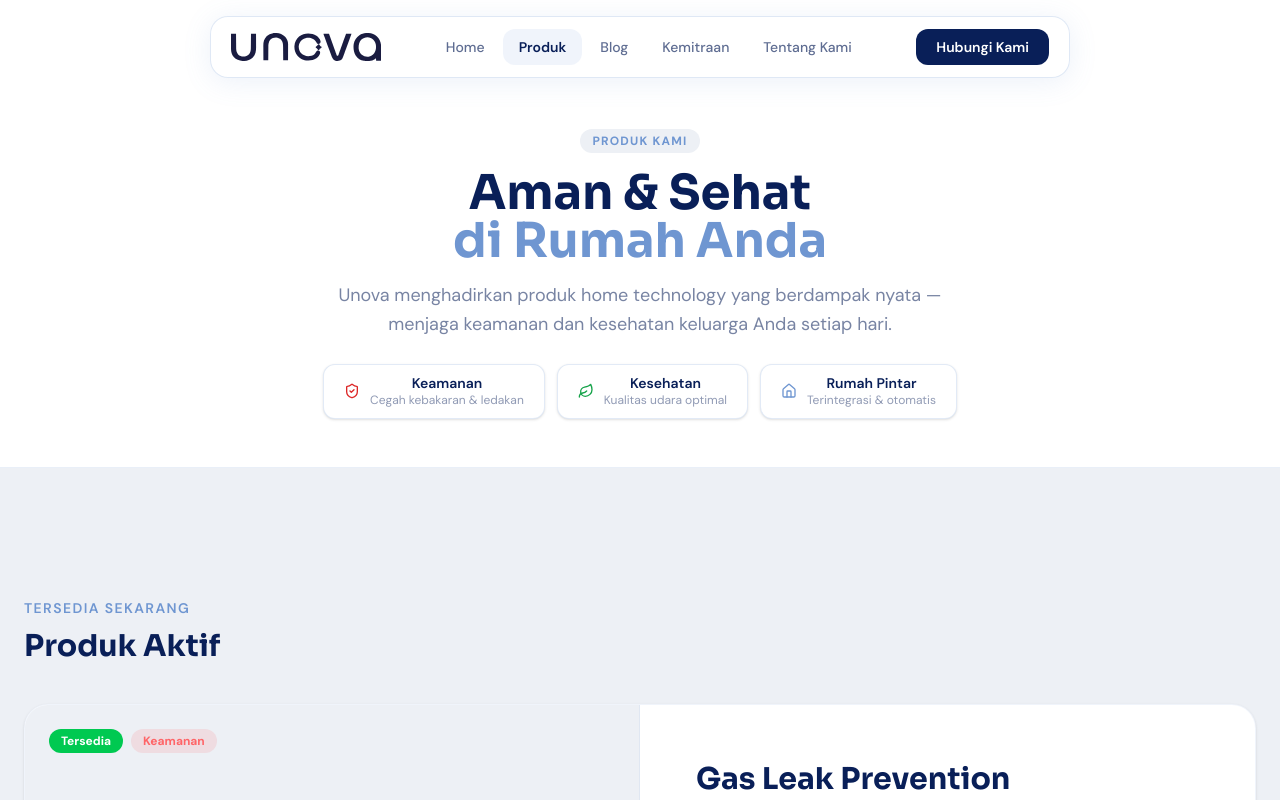
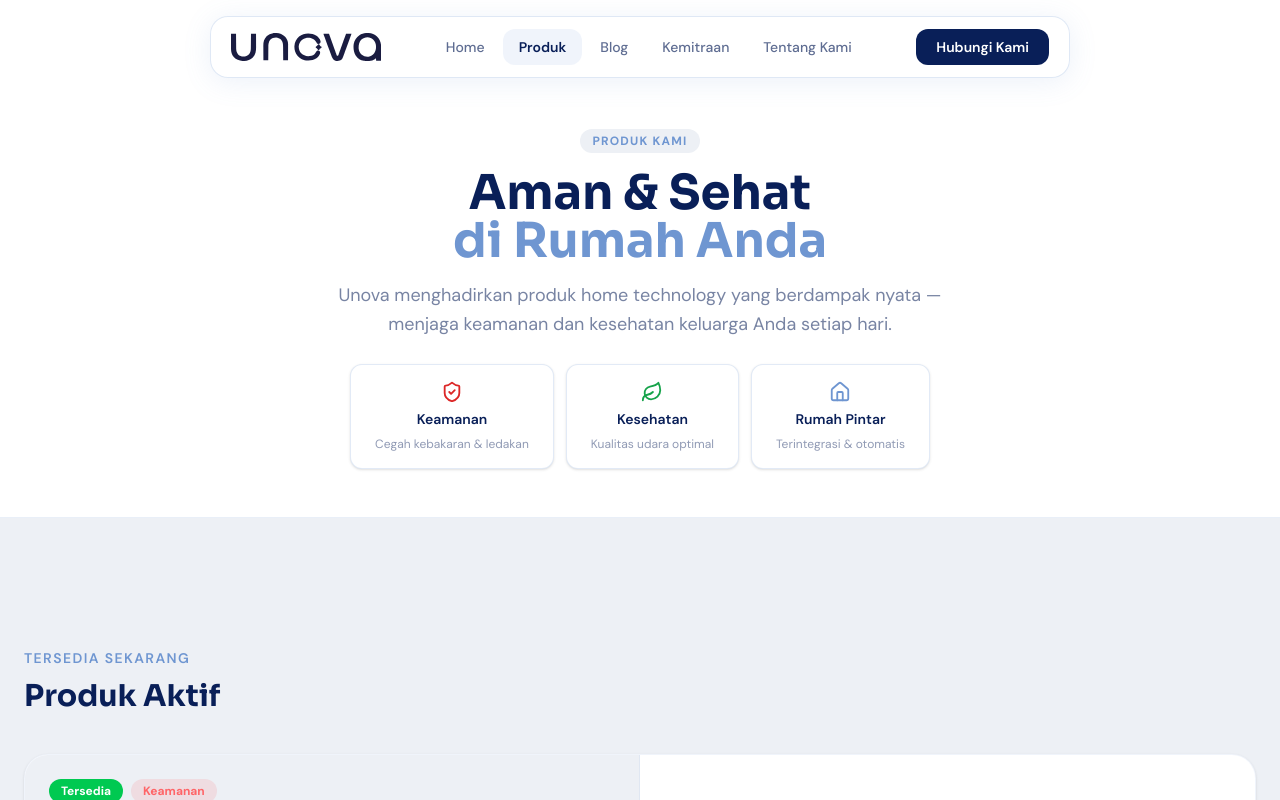
Before and after one commit to ripkie/unovaWebsite, a Next.js app: page /products in a window 1280 px wide. Shown: the top 800 px of the page. Built offline with nearby package versions, Linux system fonts and the light colour scheme.

Commit message:
update product

```diff
--- a/src/app/products/[slug]/page.tsx
+++ b/src/app/products/[slug]/page.tsx
@@ -59,8 +59,8 @@ const products: Record<string, ProductData> = {
     },
     useCases: [
       { icon: UtensilsCrossed, title: "Dapur Rumah Tangga", desc: "Proteksi kompor gas dari kebocoran regulator, selang, maupun fitting yang longgar." },
-      { icon: Building2,       title: "Restoran & Café",   desc: "Keamanan operasional dapur komersial 24/7 dengan monitoring jarak jauh via dashboard." },
-      { icon: Hotel,           title: "Hotel & Kost",      desc: "Lindungi puluhan unit sekaligus dengan sistem alert terpusat ke manajemen." },
+      { icon: Building2, title: "Restoran & Café", desc: "Keamanan operasional dapur komersial 24/7 dengan monitoring jarak jauh via dashboard." },
+      { icon: Hotel, title: "Hotel & Kost", desc: "Lindungi puluhan unit sekaligus dengan sistem alert terpusat ke manajemen." },
     ],
     compatibleWith: ["Unova App", "Google Home", "Amazon Alexa", "Home Assistant", "MQTT"],
   },
@@ -109,8 +109,13 @@ export default async function ProductDetailPage({ params }: { params: Promise<{
                 <Link href="/contact-us" className="group inline-flex items-center gap-2 px-7 py-3 rounded-xl text-white font-semibold transition-all" style={{ background: "#6F96D1" }}>
                   Pesan Sekarang<ArrowRight size={17} className="group-hover:translate-x-1 transition-transform" />
                 </Link>
-                <a href="#" className="inline-flex items-center gap-2 px-7 py-3 rounded-xl border border-[#6F96D1]/30 text-brand-navy font-semibold hover:bg-[#EDF0F5] transition-all">
-                  <Download size={17} />Unduh Datasheet
+                <a
+                  href="https://drive.google.com/uc?export=download&id=1FwtHUtZnPT0n3PeSa1gMAaXb0COYY13o"
+                  target="_blank"
+                  rel="noopener noreferrer"
+                  className="inline-flex items-center gap-2 px-7 py-3 rounded-xl border border-[#6F96D1]/30 text-brand-navy font-semibold hover:bg-[#EDF0F5] transition-all"
+                >
+                  <Download size={17} />Unduh Guidebook
                 </a>
               </div>
             </div>
--- a/src/app/products/page.tsx
+++ b/src/app/products/page.tsx
@@ -86,13 +86,11 @@ export default function ProductsPage() {
             ].map((tag) => (
               <div
                 key={tag.label}
-                className="flex items-center gap-2.5 px-5 py-2.5 rounded-xl bg-white border border-[#6F96D1]/20 shadow-sm"
+                className="flex flex-col items-center text-center gap-2 px-6 py-4 rounded-xl bg-white border border-[#6F96D1]/20 shadow-sm min-w-[140px]"
               >
-                <tag.icon size={16} style={{ color: tag.color }} />
-                <div>
-                  <div className="text-brand-navy text-sm font-semibold leading-tight">{tag.label}</div>
-                  <div className="text-brand-navy/45 text-xs">{tag.desc}</div>
-                </div>
+                <tag.icon size={22} style={{ color: tag.color }} />
+                <div className="text-brand-navy text-sm font-semibold leading-tight">{tag.label}</div>
+                <div className="text-brand-navy/45 text-xs">{tag.desc}</div>
               </div>
             ))}
           </div>
```
